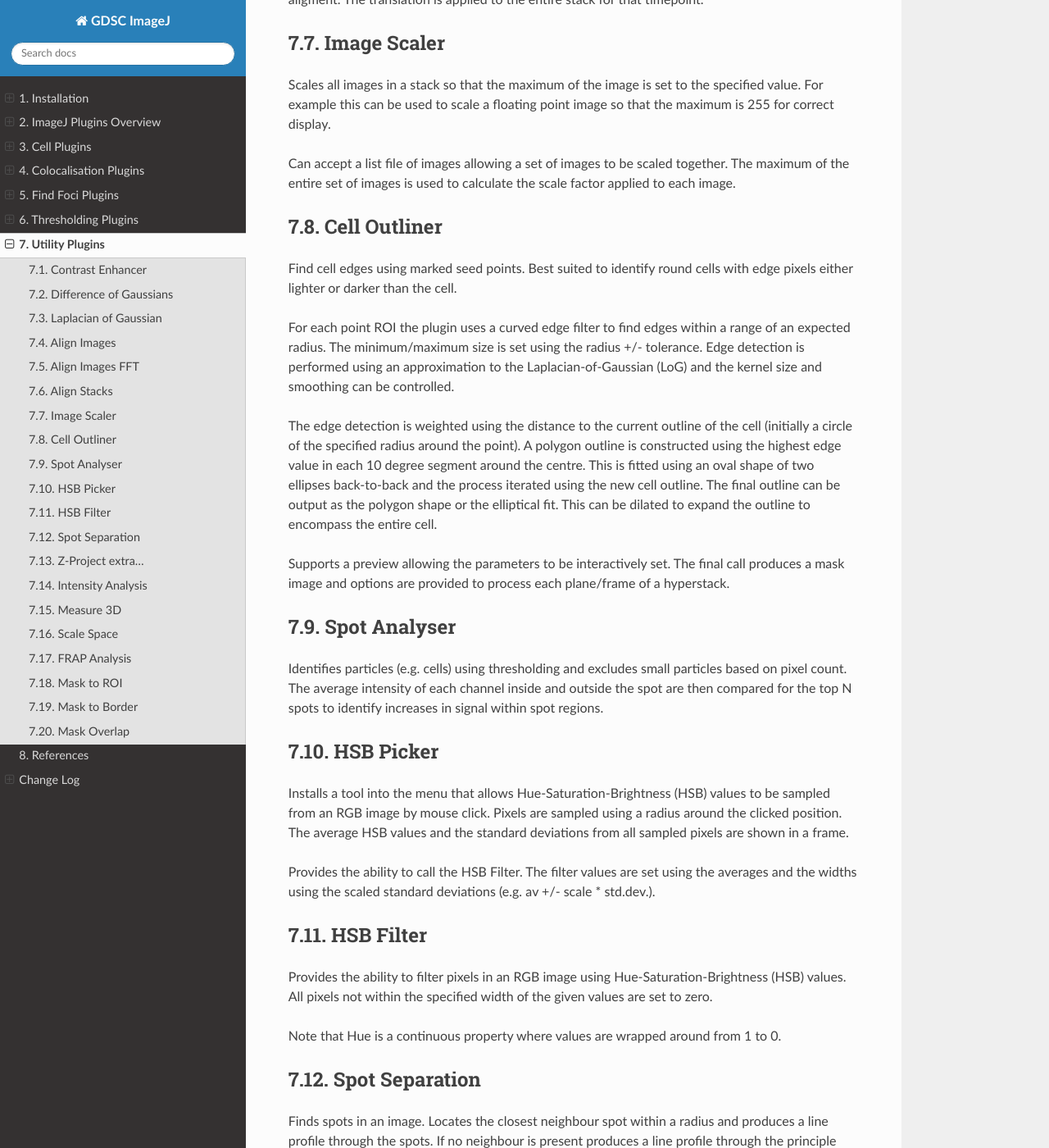
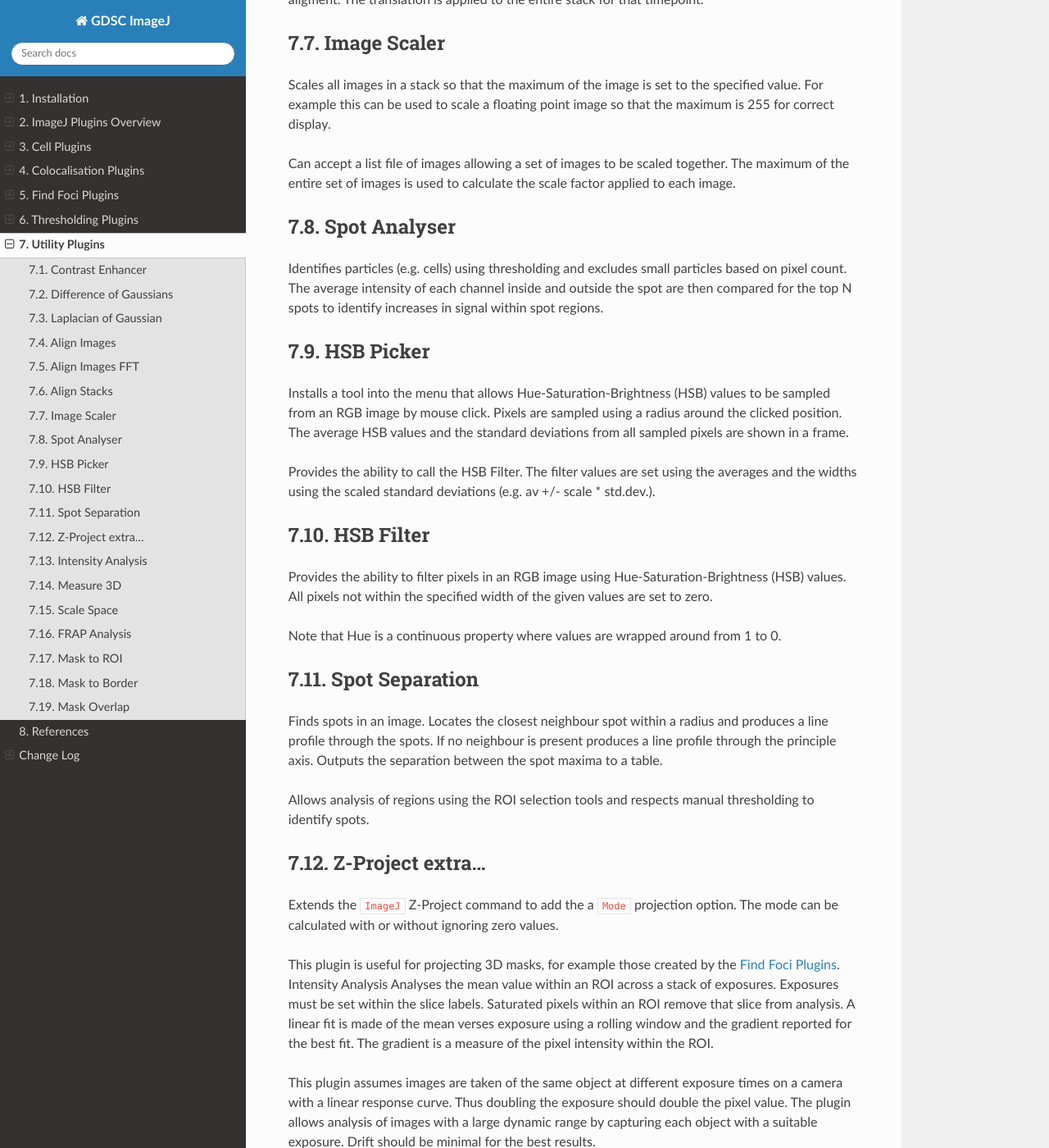
Before and after one commit to aherbert/gdsc, a Sphinx documentation site: the page built from docs/utility_plugins.rst, in a window 1280 px wide and 1400 px high, scrolled down 1664 px. Shown: the whole window at 82% size. Built offline with Sphinx 7.4.7 and the Read the Docs theme 3.1.0, drawn with Linux system fonts in a browser that asks for light colours; some of the changed text lies outside the part shown.

Commit message:
Move cell outliner help

```diff
--- a/docs/utility_plugins.rst
+++ b/docs/utility_plugins.rst
@@ -73,19 +73,6 @@ Image Scaler
 Scales all images in a stack so that the maximum of the image is set to the specified value. For example this can be used to scale a floating point image so that the maximum is 255 for correct display.
 
 Can accept a list file of images allowing a set of images to be scaled together. The maximum of the entire set of images is used to calculate the scale factor applied to each image.
-
-.. index:: ! Cell Outliner
-
-Cell Outliner
--------------
-
-Find cell edges using marked seed points. Best suited to identify round cells with edge pixels either lighter or darker than the cell.
-
-For each point ROI the plugin uses a curved edge filter to find edges within a range of an expected radius. The minimum/maximum size is set using the radius +/- tolerance. Edge detection is performed using an approximation to the Laplacian-of-Gaussian (LoG) and the kernel size and smoothing can be controlled.
-
-The edge detection is weighted using the distance to the current outline of the cell (initially a circle of the specified radius around the point). A polygon outline is constructed using the highest edge value in each 10 degree segment around the centre. This is fitted using an oval shape of two ellipses back-to-back and the process iterated using the new cell outline. The final outline can be output as the polygon shape or the elliptical fit. This can be dilated to expand the outline to encompass the entire cell.
-
-Supports a preview allowing the parameters to be interactively set. The final call produces a mask image and options are provided to process each plane/frame of a hyperstack.
 
 .. index:: ! Spot Analyser
 
```
Also changed, not shown: 1 other file.
